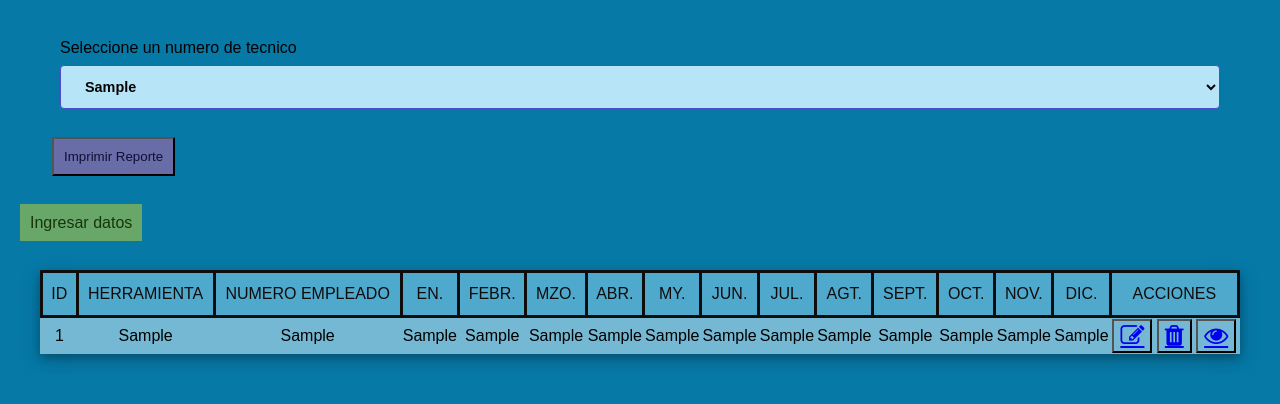
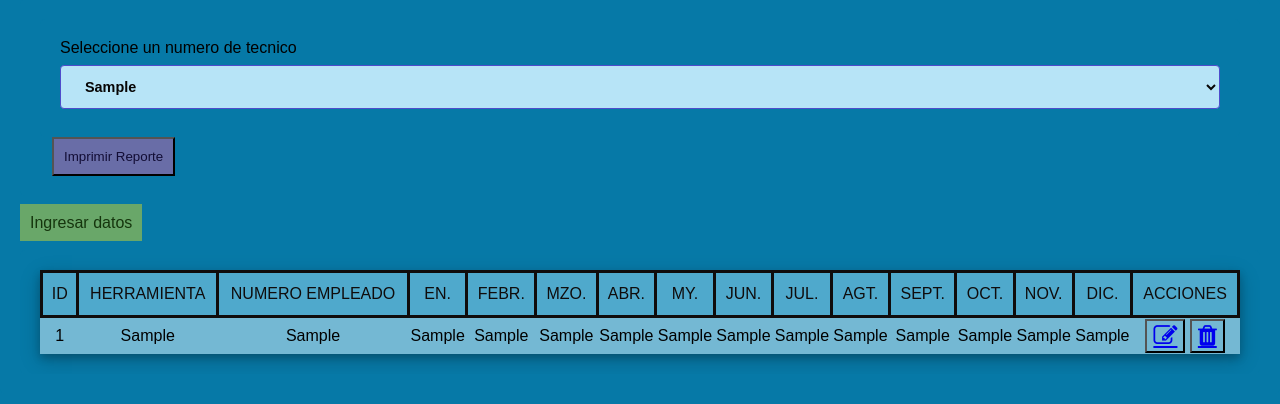
Before and after one commit to gema-g/supervisores, a Flask app: page /herramientast in a window 1280 px wide. Shown: the part 109-513 px from the top of the page. Run offline with Flask 2, Linux system fonts and the light colour scheme; tables that the repository leaves empty or names only in its code hold one stand-in row (values such as "Sample post"); some libraries are stand-ins or nearby versions.

Commit message:
Editar opciones

```diff
--- a/templates/herramientas/indexht.html
+++ b/templates/herramientas/indexht.html
@@ -68,8 +68,6 @@
                         href="/editht/{{herramientas[0]}}" class="fa fa-pencil-square-o"></a></button>
                 <button style="font-size:24px;background-color:rgb(116, 184, 211);"><a
                         href="/destroyht/{{herramientas[0]}}" class="fa fa-trash"></a> </button>
-                <button style="font-size:24px;background-color:rgb(116, 184, 211);"><a
-                        href="/datosh/{{herramientas[0]}}" class="fa fa-eye"></a></button>
             </td>
             {% endfor %}
         </tr>
```
